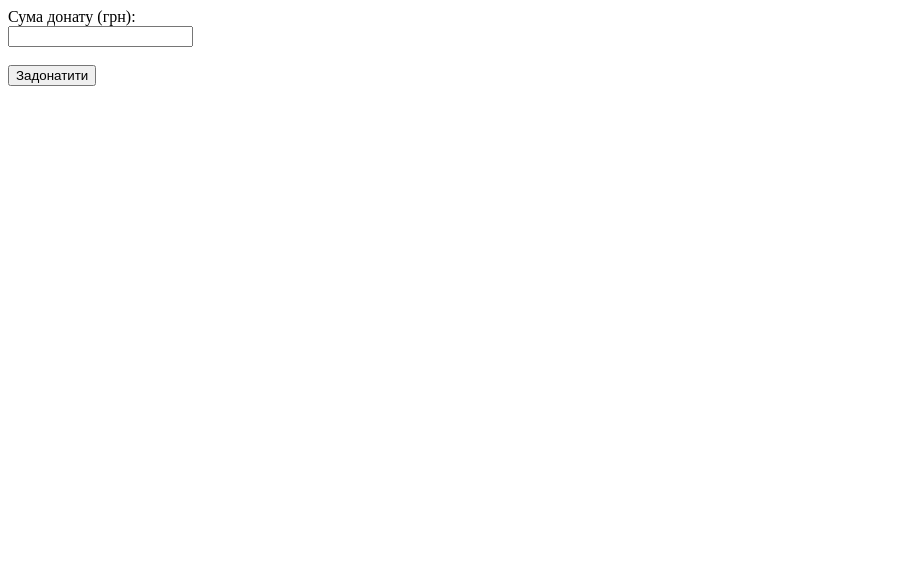
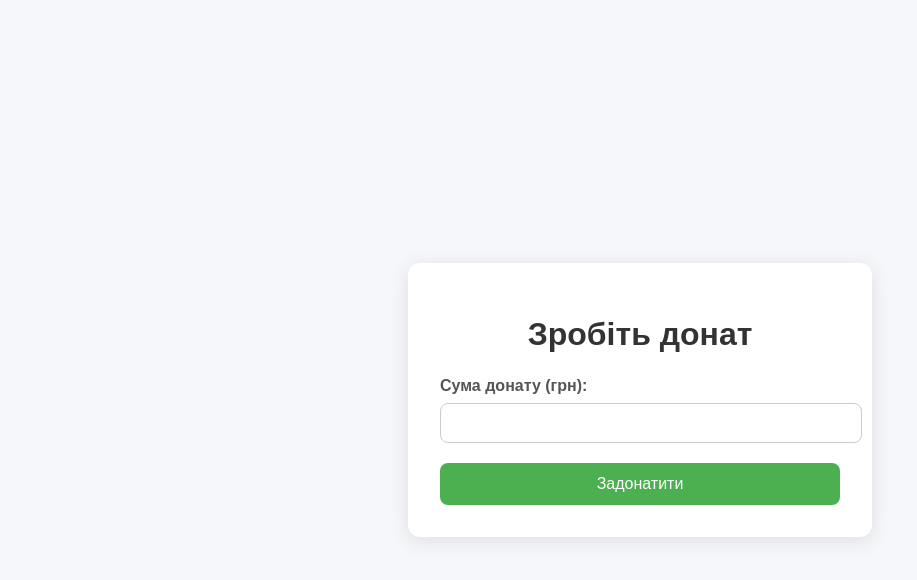
Before and after one commit to Velychkanych/donor-attribution-test, a plain HTML site: page frontend/index.html in a window 1280 px wide. Shown: the whole page, without its empty margins (0-917 px from the left). Drawn offline with Linux system fonts and the light colour scheme.

Commit message:
style: add modern centered form UI && script

```diff
--- a/frontend/index.html
+++ b/frontend/index.html
@@ -1,6 +1,17 @@
-<form id="donateForm" onsubmit="submitDonation(event)">
-    <label for="amount">Сума донату (грн):</label><br />
-    <input type="number" id="amount" name="amount" required /><br /><br />
+<!DOCTYPE html>
+<html lang="uk">
+<head>
+    <meta charset="UTF-8" />
+    <title>Donor Attribution Test</title>
+    <link rel="stylesheet" href="styles.css" />
+</head>
+<body>
+
+<form id="donateForm">
+    <h1>Зробіть донат</h1>
+
+    <label for="amount">Сума донату (грн):</label>
+    <input type="number" id="amount" name="amount" required />
 
     <input type="hidden" id="client_id" />
     <input type="hidden" id="utm_source" />
@@ -10,41 +21,6 @@
     <button type="submit">Задонатити</button>
 </form>
 
-<script>
-    const backendUrl = "https://donor-backend-jfpw.onrender.com/webhook";
-
-    function submitDonation(event) {
-        event.preventDefault();
-
-        const data = JSON.parse(localStorage.getItem("donor_session_data") || "{}");
-
-        const amount = parseFloat(document.getElementById("amount").value);
-        if (isNaN(amount) || amount <= 0) {
-            alert("Будь ласка, введіть коректну суму.");
-            return;
-        }
-
-        const payload = {
-            client_id: data.client_id || "",
-            utm_source: data.utm_source || "",
-            utm_medium: data.utm_medium || "",
-            utm_campaign: data.utm_campaign || "",
-            amount: amount
-        };
-
-        fetch(backendUrl, {
-            method: "POST",
-            headers: { "Content-Type": "application/json" },
-            body: JSON.stringify(payload),
-        })
-            .then(res => res.json())
-            .then(data => {
-                alert("Донат збережено! ✅ Перевір лог");
-                console.log(data);
-            })
-            .catch(err => {
-                alert("Помилка 😢");
-                console.error(err);
-            });
-    }
-</script>
+<script src="script.js"></script>
+</body>
+</html>
--- /dev/null
+++ b/frontend/script.js
@@ -0,0 +1,56 @@
+const backendUrl = "https://donor-backend-jfpw.onrender.com/webhook";
+
+// 1. Зберігаємо UTM + client_id в localStorage при завантаженні
+(function saveUTMToLocalStorage() {
+    const getParam = (name) => new URLSearchParams(window.location.search).get(name);
+
+    const sessionData = {
+        utm_source: getParam('utm_source'),
+        utm_medium: getParam('utm_medium'),
+        utm_campaign: getParam('utm_campaign'),
+        gclid: getParam('gclid'),
+        fbclid: getParam('fbclid'),
+        referrer: document.referrer || null,
+        timestamp: new Date().toISOString(),
+        client_id: crypto.randomUUID(),
+    };
+
+    localStorage.setItem("donor_session_data", JSON.stringify(sessionData));
+    console.log("✅ Session data saved:", sessionData);
+})();
+
+// 2. Submit форми — надсилаємо дані у бекенд
+document.getElementById("donateForm").addEventListener("submit", function (event) {
+    event.preventDefault();
+
+    const data = JSON.parse(localStorage.getItem("donor_session_data") || "{}");
+
+    const amount = parseFloat(document.getElementById("amount").value);
+    if (isNaN(amount) || amount <= 0) {
+        alert("Будь ласка, введіть коректну суму.");
+        return;
+    }
+
+    const payload = {
+        client_id: data.client_id || "",
+        utm_source: data.utm_source || "",
+        utm_medium: data.utm_medium || "",
+        utm_campaign: data.utm_campaign || "",
+        amount: amount
+    };
+
+    fetch(backendUrl, {
+        method: "POST",
+        headers: { "Content-Type": "application/json" },
+        body: JSON.stringify(payload),
+    })
+        .then(res => res.json())
+        .then(data => {
+            alert("Донат збережено! ✅");
+            console.log("🔄 Server response:", data);
+        })
+        .catch(err => {
+            alert("Помилка при надсиланні 😢");
+            console.error(err);
+        });
+});
--- /dev/null
+++ b/frontend/styles.css
@@ -0,0 +1,56 @@
+body {
+    font-family: Arial, sans-serif;
+    background: #f5f7fa;
+    display: flex;
+    justify-content: center;
+    align-items: center;
+    height: 100vh;
+    margin: 0;
+}
+
+form {
+    background: #ffffff;
+    padding: 32px;
+    border-radius: 12px;
+    box-shadow: 0 4px 20px rgba(0, 0, 0, 0.1);
+    width: 100%;
+    max-width: 400px;
+}
+
+h1 {
+    text-align: center;
+    margin-bottom: 24px;
+    color: #333333;
+}
+
+label {
+    display: block;
+    margin-bottom: 8px;
+    font-weight: bold;
+    color: #555;
+}
+
+input[type="number"] {
+    width: 100%;
+    padding: 10px;
+    font-size: 16px;
+    margin-bottom: 20px;
+    border: 1px solid #ccc;
+    border-radius: 8px;
+}
+
+button {
+    width: 100%;
+    padding: 12px;
+    font-size: 16px;
+    background-color: #4CAF50;
+    color: white;
+    border: none;
+    border-radius: 8px;
+    cursor: pointer;
+    transition: background-color 0.3s;
+}
+
+button:hover {
+    background-color: #45a049;
+}
```
